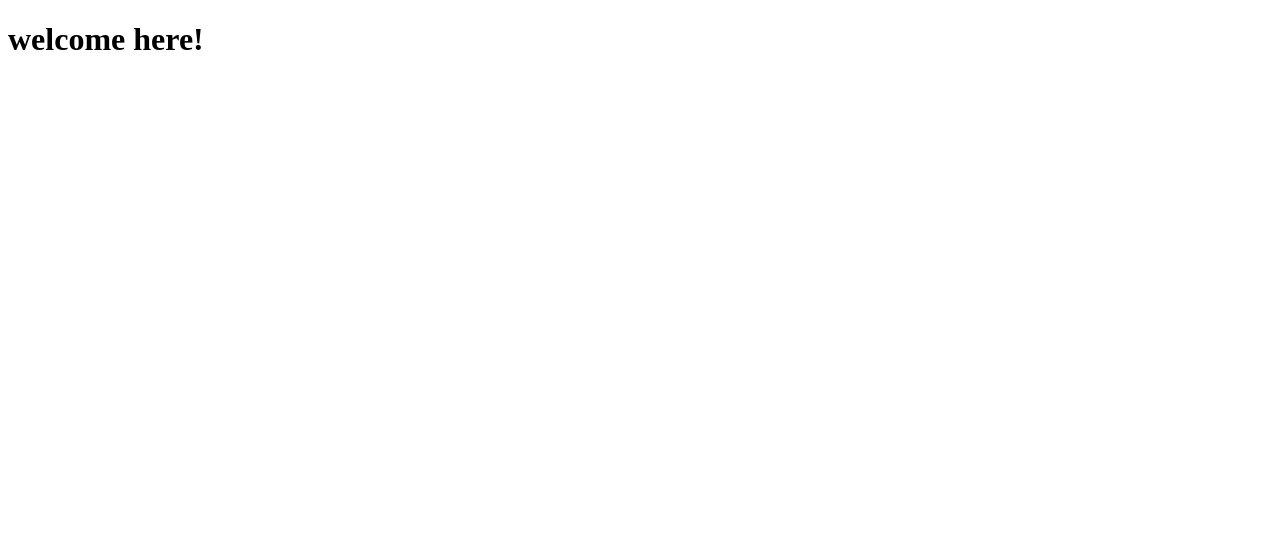
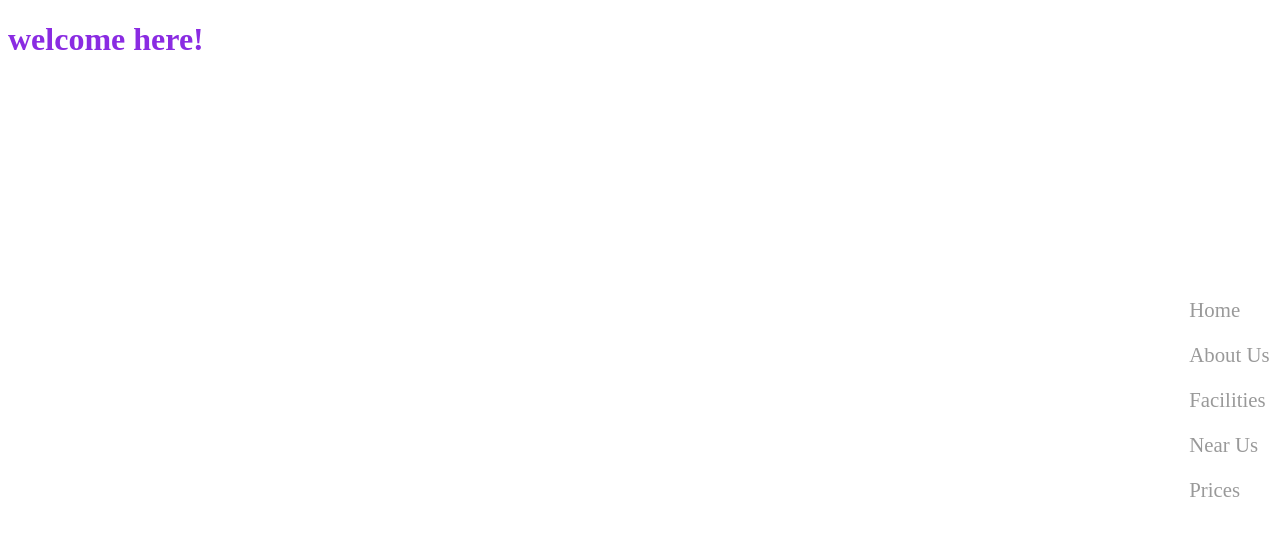
Before and after one commit to ToluDare/hotel, a plain HTML site: page index.html in a window 1280 px wide. Drawn offline with Linux system fonts and the light colour scheme.

Commit message:
added side nav with tabs feature

```diff
--- a/index.html
+++ b/index.html
@@ -5,10 +5,22 @@
     <meta charset="UTF-8">
     <meta name="viewport" content="width=device-width, initial-scale=1.0">
     <title>Hotel</title>
+    <link rel="stylesheet" href="style.css">
 </head>
 
 <body>
     <h1>welcome here!</h1>
+    <nav class="Quick-navigation">
+        <a href="#home" class="Quick-navigation-item">Home</a>
+        <a href="#about" class="Quick-navigation-item">About Us</a>
+        <a href="#facility" class="Quick-navigation-item">Facilities</a>
+        <a href="#surround" class="Quick-navigation-item">Near Us</a>
+        <a href="#price" class="Quick-navigation-item">Prices</a>
+
+
+
+    </nav>
+
 </body>
 
 </html>
--- a/style.css
+++ b/style.css
@@ -1,3 +1,26 @@
 h1 {
     color: blueviolet;
 }
+
+.Quick-navigation {
+    position: fixed;
+    z-index: 1;
+    margin: 0;
+    top: 50%;
+    right: 0;
+    transform: translateY(-50%);
+}
+
+.Quick-navigation-item {
+    color: rgba(0, 0, 0, 0.4);
+    text-decoration: none;
+    font-size: 1.3em;
+    transition: color 0.3s;
+    padding: 0.5em;
+    display: block;
+}
+
+.Quick-navigation-item:hover,
+.Quick-navigation-item.current {
+    color: #fff;
+}
```
